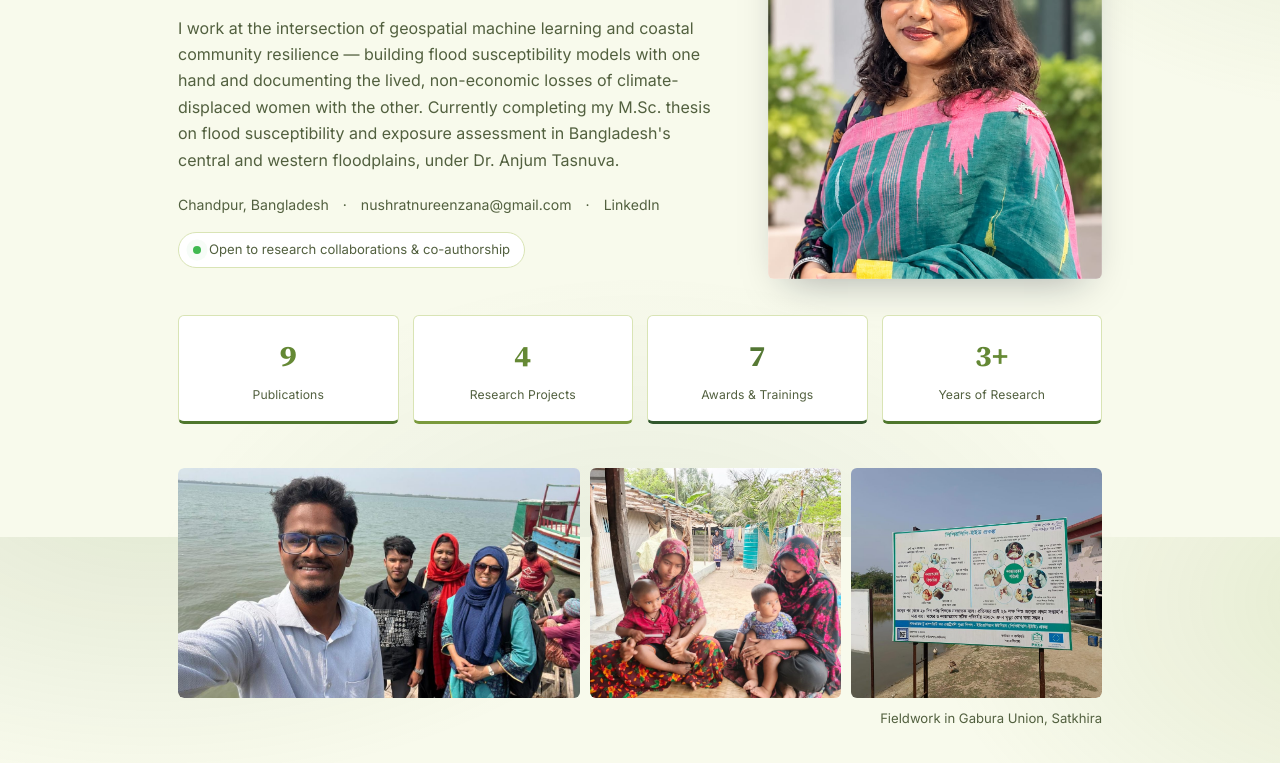
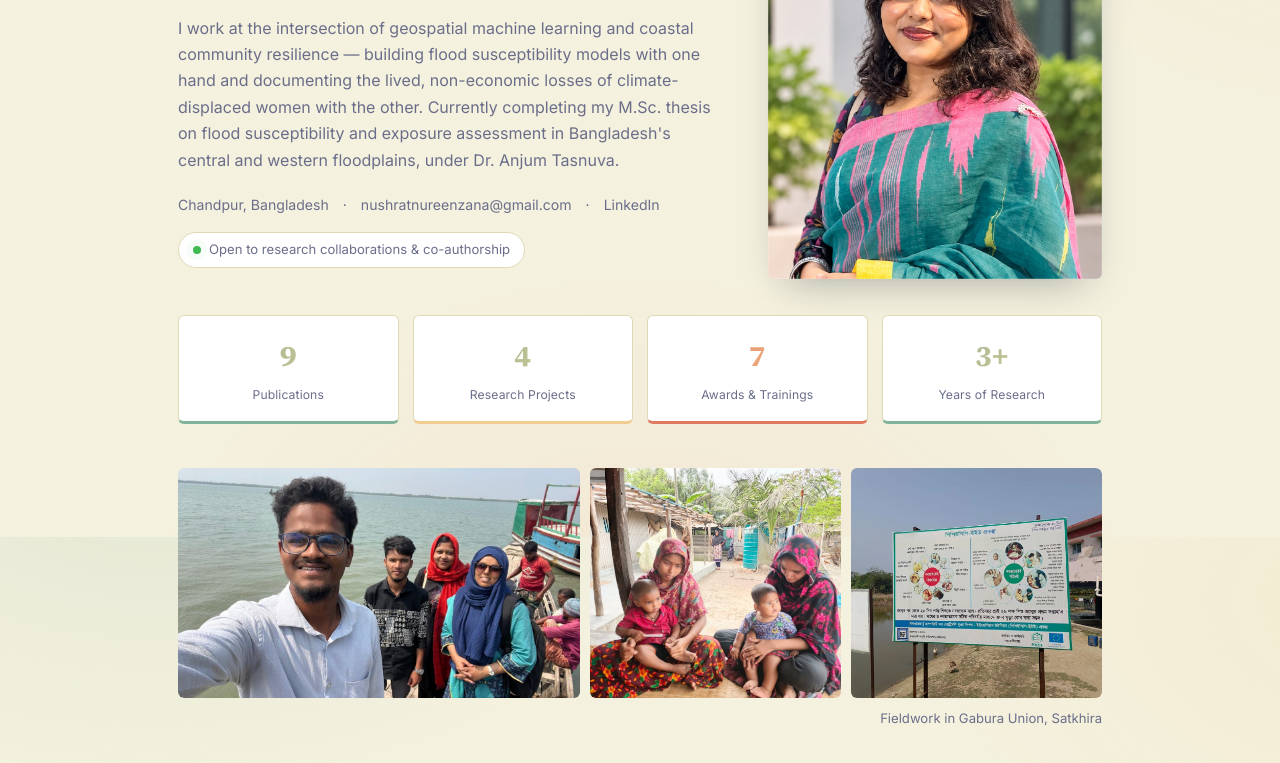
Before and after one commit to nushratnureenzana/portfolio, a plain HTML site: page index.html in a window 1280 px wide. Shown: the part 263-1026 px from the top of the page. Drawn offline with Linux system fonts and the light colour scheme.

Commit message:
Rebuild the color system around the cream/terracotta/slate palette
Maps text, surfaces, and accents to the supplied swatch set
(#F4F1DE, #E07A5F, #3D405B, #81B29A, #F2CC8F): cream paper, slate-ink
headings/body text, sage/gold/terracotta accents, and a slate contact
box with cream text. Also updates the few hardcoded nav/contact
colors that weren't already driven by CSS variables.

Co-Authored-By: Claude Sonnet 5 <noreply@anthropic.com>
Claude-Session: https://claude.ai/code/session_015kGPNbuqgVv6uSCsoS692g

```diff
--- a/index.html
+++ b/index.html
@@ -15,32 +15,32 @@
 <link href="https://fonts.googleapis.com/css2?family=Source+Serif+4:opsz,wght@8..60,400;8..60,500;8..60,600;8..60,700&family=Inter:wght@400;500;600&display=swap" rel="stylesheet">
 <style>
   :root{
-    --charcoal:#132A13;
-    --charcoal-deep:#0A1A0A;
-    --teal:#4F772D;
-    --amber:#7A9A3C;
-    --coral:#31572C;
-    --paper:#F8FAEC;
+    --charcoal:#3D405B;
+    --charcoal-deep:#2A2C3F;
+    --teal:#81B29A;
+    --amber:#F2CC8F;
+    --coral:#E07A5F;
+    --paper:#F4F1DE;
     --surface:#FFFFFF;
-    --surface-alt:#F0F4D9;
-    --line:#D9E4B5;
-    --ink:#132A13;
-    --ink-soft:#52603F;
+    --surface-alt:#ECE7CB;
+    --line:#E0D9B8;
+    --ink:#3D405B;
+    --ink-soft:#6B6E8A;
     --radius:6px;
     --maxw:980px;
   }
   [data-theme="dark"]{
-    --charcoal:#0A160A;
+    --charcoal:#15162A;
     --charcoal-deep:#000000;
-    --teal:#90A955;
-    --amber:#ECF39E;
-    --coral:#6B9C44;
-    --paper:#0E1A0E;
-    --surface:#16270F;
-    --surface-alt:#1E3014;
-    --line:#2E4A22;
-    --ink:#EAF0D8;
-    --ink-soft:#AEC187;
+    --teal:#9FCBB3;
+    --amber:#F6D9A8;
+    --coral:#E99478;
+    --paper:#1C1E30;
+    --surface:#2B2E47;
+    --surface-alt:#333659;
+    --line:#464977;
+    --ink:#F4F1DE;
+    --ink-soft:#C7C2A0;
   }
   *{box-sizing:border-box;}
   html{scroll-behavior:smooth;}
@@ -100,11 +100,11 @@
 
   header.site-nav{
     position:sticky; top:0; z-index:50;
-    background:rgba(250,248,243,.9);
+    background:rgba(244,241,222,.9);
     backdrop-filter:blur(6px);
     border-bottom:1px solid var(--line);
   }
-  [data-theme="dark"] header.site-nav{background:rgba(24,20,16,.88);}
+  [data-theme="dark"] header.site-nav{background:rgba(28,30,48,.88);}
   .nav-inner{
     max-width:var(--maxw); margin:0 auto; padding:14px 28px;
     display:flex; align-items:center; justify-content:space-between;
@@ -313,16 +313,16 @@
   .award-cert-caption{display:block; padding:10px 14px; font-size:.82rem; color:var(--ink-soft); background:var(--surface);}
 
   .contact-box{
-    background:var(--charcoal); color:#F1E9DC; border-radius:var(--radius); padding:40px;
+    background:var(--charcoal); color:#F4F1DE; border-radius:var(--radius); padding:40px;
     display:grid; gap:18px;
   }
-  .contact-box h2{color:#fff;}
+  .contact-box h2{color:#F4F1DE;}
   .contact-box .section-head{border-bottom:1px solid rgba(255,255,255,.15); margin-bottom:10px;}
   .contact-row{display:flex; justify-content:space-between; align-items:center; flex-wrap:wrap; gap:6px;
     border-bottom:1px solid rgba(255,255,255,.1); padding-bottom:12px;}
   .contact-row:last-of-type{border-bottom:none;}
   .contact-row .label{color:rgba(237,238,233,.6); font-size:.85rem;}
-  .contact-row a{color:#EDEEE9;}
+  .contact-row a{color:#F4F1DE;}
   .btn{
     display:inline-block; background:var(--amber); color:var(--charcoal-deep) !important;
     padding:11px 22px; border-radius:20px; font-size:.9rem; font-weight:600;
```
